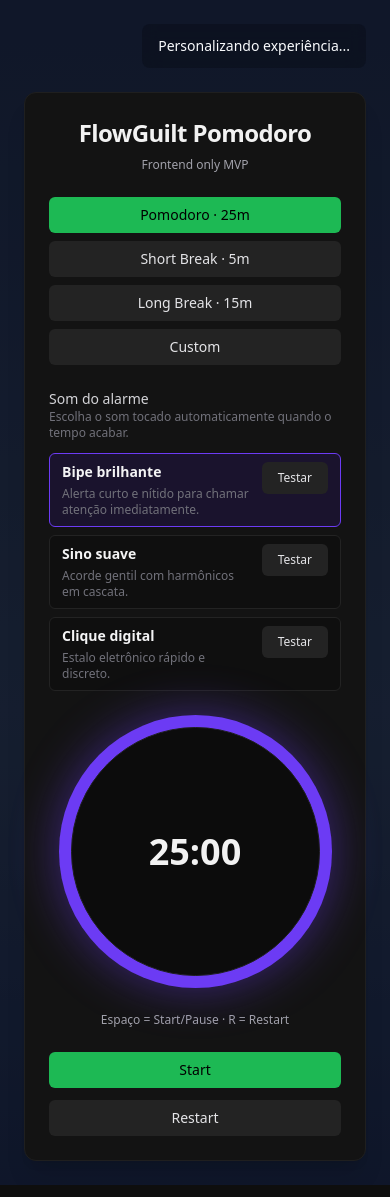
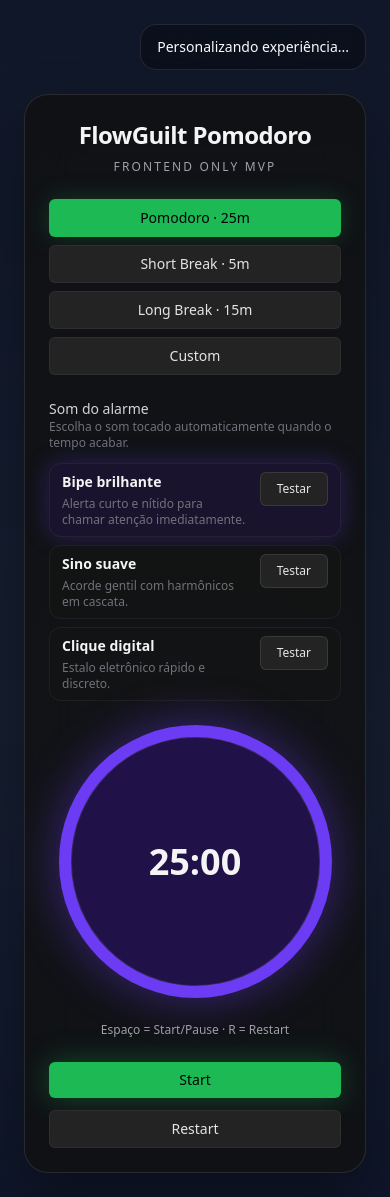
Before and after one commit to claudiaazambuja/FlowGuilt-frontend, a Next.js app: page / in a window 390 px wide. Built offline with nearby package versions, Linux system fonts and the light colour scheme; no server answers.

Commit message:
Revamp pomodoro interface styling

```diff
--- a/app/layout.tsx
+++ b/app/layout.tsx
@@ -10,7 +10,7 @@ export const metadata: Metadata = {
 export default function RootLayout({ children }: { children: React.ReactNode }) {
   return (
     <html lang="pt-BR">
-      <body>{children}</body>
+      <body className="antialiased">{children}</body>
     </html>
   );
 }
--- a/components/WeatherAdaptiveBackground.tsx
+++ b/components/WeatherAdaptiveBackground.tsx
@@ -21,7 +21,7 @@ const DEFAULT_THEME: WeatherTheme = {
   id: "default",
   backgroundColor: "#0f172a",
   overlayColor: "rgba(15, 23, 42, 0.55)",
-  image: "backgrounds/clear-night.svg",
+  image: "/backgrounds/clear-night.svg",
   textColor: "#f8fafc",
   description: "Aguardando dados meteorológicos",
 };
@@ -31,7 +31,7 @@ const THEME_MAP: Record<string, WeatherTheme> = {
     id: "clear-day",
     backgroundColor: "#38bdf8",
     overlayColor: "rgba(14, 116, 144, 0.45)",
-    image: "backgrounds/clear-day.svg",
+    image: "/backgrounds/clear-day.svg",
     textColor: "#082f49",
     description: "Céu limpo",
   },
@@ -39,7 +39,7 @@ const THEME_MAP: Record<string, WeatherTheme> = {
     id: "clear-night",
     backgroundColor: "#111827",
     overlayColor: "rgba(15, 23, 42, 0.65)",
-    image: "backgrounds/clear-night.svg",
+    image: "/backgrounds/clear-night.svg",
     textColor: "#e2e8f0",
     description: "Noite limpa",
   },
@@ -47,7 +47,7 @@ const THEME_MAP: Record<string, WeatherTheme> = {
     id: "cloudy",
     backgroundColor: "#cbd5f5",
     overlayColor: "rgba(30, 64, 175, 0.35)",
-    image: "backgrounds/cloudy.svg",
+    image: "/backgrounds/cloudy.svg",
     textColor: "#0f172a",
     description: "Nublado",
   },
@@ -55,7 +55,7 @@ const THEME_MAP: Record<string, WeatherTheme> = {
     id: "fog",
     backgroundColor: "#cbd5f5",
     overlayColor: "rgba(71, 85, 105, 0.35)",
-    image: "backgrounds/fog.svg",
+    image: "/backgrounds/fog.svg",
     textColor: "#0f172a",
     description: "Neblina",
   },
@@ -63,7 +63,7 @@ const THEME_MAP: Record<string, WeatherTheme> = {
     id: "rainy",
     backgroundColor: "#1e293b",
     overlayColor: "rgba(30, 64, 175, 0.55)",
-    image: "backgrounds/rainy.svg",
+    image: "/backgrounds/rainy.svg",
     textColor: "#e2e8f0",
     description: "Chuva",
   },
@@ -71,7 +71,7 @@ const THEME_MAP: Record<string, WeatherTheme> = {
     id: "snowy",
     backgroundColor: "#f8fafc",
     overlayColor: "rgba(59, 130, 246, 0.35)",
-    image: "backgrounds/snowy.svg",
+    image: "/backgrounds/snowy.svg",
     textColor: "#0f172a",
     description: "Neve",
   },
@@ -79,7 +79,7 @@ const THEME_MAP: Record<string, WeatherTheme> = {
     id: "storm",
     backgroundColor: "#020617",
     overlayColor: "rgba(147, 197, 253, 0.25)",
-    image: "backgrounds/storm.svg",
+    image: "/backgrounds/storm.svg",
     textColor: "#e0f2fe",
     description: "Tempestade",
   },
@@ -274,22 +274,27 @@ export function WeatherAdaptiveBackground({ children }: Props) {
     return {
       backgroundColor: theme.backgroundColor,
       backgroundImage: `url(${theme.image})`,
+      backgroundPosition: "center",
       backgroundSize: "cover",
-      backgroundPosition: "center",
+      color: theme.textColor,
     } as const;
-  }, [theme.backgroundColor, theme.image]);
+  }, [theme.backgroundColor, theme.image, theme.textColor]);
 
   return (
       <div
-      className="min-h-screen w-full transition-colors duration-700 ease-out"
+        className="min-h-screen w-full bg-slate-950 text-slate-100 transition-colors duration-700 ease-out"
         style={containerStyle}
       >
         <div className="relative min-h-screen w-full">
-        <div className="absolute inset-0" style={overlayStyle} />
+          <div
+            className="absolute inset-0 pointer-events-none"
+            style={overlayStyle}
+            aria-hidden
+          />
           <div className="relative z-10 flex min-h-screen flex-col">
             <div className="flex items-start justify-end px-6 pt-6">
               <div
-              className="rounded-lg bg-black/20 px-4 py-3 text-right text-sm backdrop-blur"
+                className="max-w-xs rounded-2xl border border-white/10 bg-black/30 px-4 py-3 text-right text-sm backdrop-blur-xl"
                 style={{ color: theme.textColor }}
               >
               {weatherState ? (
--- a/components/pomodoro/Controls.tsx
+++ b/components/pomodoro/Controls.tsx
@@ -1,4 +1,5 @@
 import { Button } from "@/components/ui/Button";
+import { cn } from "@/lib";
 
 type ControlsProps = {
   running: boolean;
@@ -9,15 +10,15 @@ type ControlsProps = {
 export function Controls({ running, onStartPause, onRestart }: ControlsProps) {
   const startPauseLabel = running ? "Pause" : "Start";
   const startPauseClasses = running
-    ? "bg-[#6c3bf4] text-white hover:brightness-110 focus:ring-[#6c3bf4]"
-    : "bg-[#1db954] text-black hover:brightness-110 focus:ring-[#1db954]";
+    ? "bg-[#6C3BF4] text-white shadow-[0_0_30px_rgba(108,59,244,0.35)] focus-visible:ring-[#6C3BF4]"
+    : "bg-[#1DB954] text-black shadow-[0_0_30px_rgba(29,185,84,0.35)] focus-visible:ring-[#1DB954]";
 
   return (
     <div className="flex w-full flex-col items-stretch gap-3 sm:flex-row sm:items-center sm:justify-center">
       <Button
         type="button"
         onClick={onStartPause}
-        className={`w-full sm:w-auto ${startPauseClasses}`}
+        className={cn("w-full sm:w-auto", startPauseClasses)}
         aria-label={`${startPauseLabel} timer`}
         title="Espaço: Start/Pause"
       >
@@ -27,7 +28,7 @@ export function Controls({ running, onStartPause, onRestart }: ControlsProps) {
         type="button"
         variant="secondary"
         onClick={onRestart}
-        className="w-full bg-[#1a1a1a] text-zinc-200 hover:brightness-110 focus:ring-[#6c3bf4] sm:w-auto"
+        className="w-full border border-white/5 bg-[#1A1A1A] text-zinc-200 hover:brightness-110 focus-visible:ring-[#6C3BF4] sm:w-auto"
         aria-label="Restart timer"
         title="R: Restart"
       >
--- a/components/pomodoro/ModeSelector.tsx
+++ b/components/pomodoro/ModeSelector.tsx
@@ -1,4 +1,5 @@
 import { Button } from "@/components/ui/Button";
+import { cn } from "@/lib";
 
 export type Mode = "pomodoro" | "short" | "long" | "custom";
 
@@ -19,18 +20,20 @@ export function ModeSelector({ mode, onSelect }: ModeSelectorProps) {
     <div className="grid grid-cols-1 gap-2 sm:grid-cols-2 md:flex md:flex-wrap">
       {OPTIONS.map((option) => {
         const isActive = option.mode === mode;
-        const stateClasses = isActive
-          ? "bg-[#1db954] text-black hover:brightness-110"
-          : "bg-[#1a1a1a] text-zinc-200 hover:brightness-110";
 
         return (
           <Button
             key={option.mode}
             type="button"
-            variant={isActive ? "primary" : "secondary"}
+            variant="secondary"
             onClick={() => onSelect(option.mode)}
             aria-pressed={isActive}
-            className={`w-full md:flex-1 ${stateClasses}`}
+            data-active={isActive}
+            className={cn(
+              "w-full md:flex-1 border border-white/5 bg-[#151515] text-zinc-200 transition-all duration-200 hover:brightness-110",
+              "data-[active=true]:border-[#1DB954]/40 data-[active=true]:bg-[#1DB954] data-[active=true]:text-black",
+              isActive ? "shadow-[0_0_25px_rgba(29,185,84,0.25)]" : undefined,
+            )}
           >
             {option.label}
           </Button>
--- a/components/pomodoro/PomodoroPanel.tsx
+++ b/components/pomodoro/PomodoroPanel.tsx
@@ -144,13 +144,13 @@ export default function PomodoroPanel() {
   );
 
   return (
-    <Card className="w-full max-w-2xl border border-[#1f1f1f] bg-[#131313] text-[#f2f2f2] shadow-[0_0_40px_rgba(108,59,244,0.25)]">
+    <Card className="w-full max-w-2xl text-[#f4f4f5]">
       <CardContent className="flex flex-col gap-6 sm:gap-8">
-        <header className="flex flex-col items-center gap-2 text-center sm:flex-row sm:items-center sm:justify-between sm:text-left">
+        <header className="flex flex-col gap-2 text-center sm:flex-row sm:items-center sm:justify-between sm:text-left">
           <h1 className="text-2xl font-semibold tracking-tight sm:text-3xl">
             FlowGuilt Pomodoro
           </h1>
-          <span className="text-xs text-zinc-400 sm:text-sm">
+          <span className="text-xs uppercase tracking-[0.18em] text-zinc-400 sm:text-sm">
             Frontend only MVP
           </span>
         </header>
@@ -158,11 +158,8 @@ export default function PomodoroPanel() {
         <ModeSelector mode={mode} onSelect={setMode} />
 
         {mode === "custom" && (
-          <div className="flex flex-col items-stretch gap-3 sm:flex-row sm:flex-wrap sm:items-end">
-            <label
-              htmlFor="customMinutes"
-              className="text-sm font-medium text-zinc-300"
-            >
+          <div className="flex flex-col gap-2 rounded-xl border border-white/5 bg-[#161616]/80 p-4 sm:flex-row sm:flex-wrap sm:items-end sm:gap-4">
+            <label htmlFor="customMinutes" className="text-sm font-medium text-zinc-300">
               Minutos personalizados
             </label>
             <input
@@ -175,7 +172,7 @@ export default function PomodoroPanel() {
               value={customMinutesInput}
               onChange={(event) => handleCustomMinutesChange(event.target.value)}
               onBlur={handleCustomMinutesBlur}
-              className="w-full rounded-md border border-[#2a2a2a] bg-[#0e0e0e] px-3 py-2 text-right text-lg font-semibold text-[#f2f2f2] outline-none transition focus:border-[#6c3bf4] focus:ring-2 focus:ring-[#6c3bf4]/40 sm:w-28"
+              className="w-full rounded-lg border border-white/10 bg-black/60 px-3 py-2 text-right text-lg font-semibold text-[#f4f4f5] shadow-inner transition focus:border-[#6C3BF4] focus:outline-none focus:ring-2 focus:ring-[#6C3BF4]/30 sm:w-28"
             />
             <span className="text-xs text-zinc-500">
               {MIN_CUSTOM_MINUTES}-{MAX_CUSTOM_MINUTES} minutos
@@ -189,7 +186,9 @@ export default function PomodoroPanel() {
           onPreview={handlePreviewSound}
         />
         {soundError && (
-          <p className="text-xs text-amber-400">{soundError}</p>
+          <p className="rounded-md border border-amber-500/40 bg-amber-500/10 px-3 py-2 text-xs text-amber-200">
+            {soundError}
+          </p>
         )}
 
         <TimeCircle seconds={secondsLeft} total={totalSeconds} />
--- a/components/pomodoro/SoundSelector.tsx
+++ b/components/pomodoro/SoundSelector.tsx
@@ -1,4 +1,5 @@
 import { Button } from "@/components/ui/Button";
+import { cn } from "@/lib";
 import { SOUND_OPTIONS, type SoundId } from "@/lib/soundLibrary";
 
 type SoundSelectorProps = {
@@ -26,11 +27,13 @@ export function SoundSelector({
           return (
             <label
               key={option.id}
-              className={`group relative flex cursor-pointer items-start gap-3 rounded-md border px-3 py-2 transition ${
+              className={cn(
+                "group relative flex cursor-pointer items-start gap-3 rounded-xl border px-3 py-2 transition",
+                "border-white/5 bg-[#141414]/80 hover:border-[#6C3BF4]/40",
                 isSelected
-                  ? "border-[#6c3bf4] bg-[#1a132d]"
-                  : "border-[#232323] bg-[#0f0f0f] hover:border-[#6c3bf4]/40"
-              }`}
+                  ? "border-[#6C3BF4] bg-[#1a132d] shadow-[0_0_25px_rgba(108,59,244,0.3)]"
+                  : undefined,
+              )}
             >
               <input
                 type="radio"
@@ -49,7 +52,7 @@ export function SoundSelector({
               <Button
                 type="button"
                 variant="secondary"
-                className="px-3 py-1 text-xs font-medium text-zinc-200"
+                className="px-3 py-1 text-xs font-medium text-zinc-200 border border-white/10 bg-[#1E1E1E]/80"
                 onClick={(event) => {
                   event.preventDefault();
                   onPreview(option.id);
--- a/components/pomodoro/TimeCircle.tsx
+++ b/components/pomodoro/TimeCircle.tsx
@@ -21,15 +21,12 @@ export function TimeCircle({ seconds, total }: TimeCircleProps) {
           aria-hidden
           className="absolute inset-0 rounded-full"
           style={{
-            background: `conic-gradient(#1db954 0deg ${progressAngle}deg, #6c3bf4 ${progressAngle}deg 360deg)`,
+            background: `conic-gradient(#1DB954 0deg ${progressAngle}deg, #6C3BF4 ${progressAngle}deg 360deg)`,
             filter: "drop-shadow(0 0 24px rgba(108,59,244,0.45))",
             transition: "background 0.3s ease",
           }}
         />
-        <div
-          className="absolute inset-[12px] rounded-full border border-[#1f1f1f]"
-          style={{ background: "#0c0c0c" }}
-        />
+        <div className="absolute inset-[12px] rounded-full border border-white/10 bg-black/70" aria-hidden />
         <div
           className="relative text-4xl font-bold tabular-nums sm:text-5xl"
           role="timer"
--- a/components/ui/Button.tsx
+++ b/components/ui/Button.tsx
@@ -1,14 +1,38 @@
 import * as React from "react";
 
-type Props = React.ButtonHTMLAttributes<HTMLButtonElement> & {
-  variant?: "primary" | "secondary";
+import { cn } from "@/lib";
+
+type Variant = "primary" | "secondary";
+
+const VARIANT_STYLES: Record<Variant, string> = {
+  primary:
+    "bg-[#1DB954] text-black shadow-[0_0_20px_rgba(29,185,84,0.2)] hover:brightness-110 focus-visible:ring-[#1DB954]",
+  secondary:
+    "bg-[#232323] text-zinc-200 hover:brightness-110 focus-visible:ring-[#6C3BF4]",
 };
 
-export function Button({ variant = "primary", className = "", ...props }: Props) {
-  const base = "px-4 py-2 rounded-md text-sm font-medium focus:outline-none focus:ring-2 transition";
-  const styles =
-    variant === "secondary"
-      ? "bg-[#232323] hover:brightness-110 text-zinc-200 border-0 focus:ring-[#6C3BF4]"
-      : "bg-[#1DB954] hover:brightness-110 text-black focus:ring-[#1DB954]";
-  return <button className={`${base} ${styles} ${className}`} {...props} />;
-}
+type Props = React.ButtonHTMLAttributes<HTMLButtonElement> & {
+  variant?: Variant;
+};
+
+export const Button = React.forwardRef<HTMLButtonElement, Props>(function Button(
+  { variant = "primary", className, disabled, ...props },
+  ref,
+) {
+  const variantClasses = VARIANT_STYLES[variant] ?? VARIANT_STYLES.primary;
+
+  return (
+    <button
+      ref={ref}
+      data-variant={variant}
+      className={cn(
+        "inline-flex items-center justify-center rounded-md px-4 py-2 text-sm font-medium transition focus:outline-none focus-visible:ring-2 focus-visible:ring-offset-2 focus-visible:ring-offset-transparent",
+        disabled ? "cursor-not-allowed opacity-70" : undefined,
+        variantClasses,
+        className,
+      )}
+      disabled={disabled}
+      {...props}
+    />
+  );
+});
--- a/components/ui/Card.tsx
+++ b/components/ui/Card.tsx
@@ -1,8 +1,33 @@
 import * as React from "react";
 
-export function Card({ className="", ...props }: React.HTMLAttributes<HTMLDivElement>) {
-  return <div className={`rounded-xl shadow-xl ${className}`} {...props} />;
-}
-export function CardContent({ className="", ...props }: React.HTMLAttributes<HTMLDivElement>) {
-  return <div className={`p-6 sm:p-8 ${className}`} {...props} />;
-}
+import { cn } from "@/lib";
+
+type CardProps = React.HTMLAttributes<HTMLDivElement>;
+
+export const Card = React.forwardRef<HTMLDivElement, CardProps>(function Card(
+  { className, ...props },
+  ref,
+) {
+  return (
+    <div
+      ref={ref}
+      className={cn(
+        "rounded-3xl border border-white/10 bg-[#111111]/80 shadow-[0_30px_60px_rgba(0,0,0,0.35)] backdrop-blur-xl",
+        className,
+      )}
+      {...props}
+    />
+  );
+});
+
+export const CardContent = React.forwardRef<HTMLDivElement, CardProps>(
+  function CardContent({ className, ...props }, ref) {
+    return (
+      <div
+        ref={ref}
+        className={cn("p-6 sm:p-8", className)}
+        {...props}
+      />
+    );
+  },
+);
```
Lines whose indentation alone changed are shown as unchanged.
